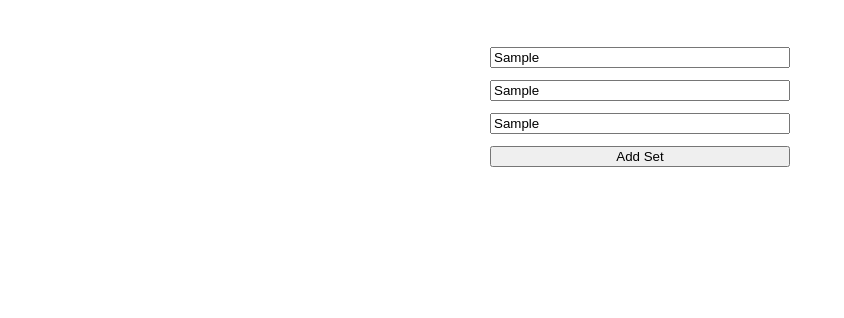
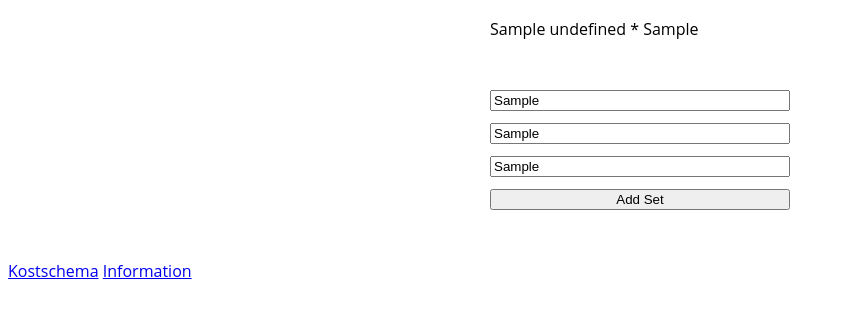
Before and after one commit to kvzivn/setlogger, a plain HTML site: page index.html in a window 1280 px wide. Both pictures are taken after typing "Sample", "Sample", "Sample" into the empty fields and a click on the button "Add Set". Shown: the part 146-464 px from the top of the page, without its empty margins (0-844 px from the left). Drawn offline with Linux system fonts and the light colour scheme.

Commit message:
Uppdaterad

```diff
--- a/index.html
+++ b/index.html
@@ -9,15 +9,18 @@
 </head>
 <body>
     <h1 class="title">Set Logger</h1>
-    <div class="sets"></div>
+    <div class="sets js-sets"></div>
 
     <div class="inputs">
-        <input type="text" id="js-exercise" placeholder="Exercise">
+        <input type="text" class="js-exercise" placeholder="Exercise">
         <input type="text" class="js-sets" placeholder="Set">
         <input type="text" class="js-reps" placeholder="Reps">
         <button class="js-addBtn">Add Set</button>
     </div>
 
+
+    <a href="kostschema.html">Kostschema</a>
+    <a href="info.html">Information</a>
     <script src="script.js"></script>
 </body>
 </html>
--- /dev/null
+++ b/info.html
@@ -0,0 +1,14 @@
+<!DOCTYPE html>
+<html lang="en">
+<head>
+    <meta charset="UTF-8">
+    <meta name="viewport" content="width=<device-width>, initial-scale=1.0">
+    <title>Document</title>
+    <link rel="stylesheet" href="styles.css">
+
+</head>
+<body>
+    <h1 class="title">Information</h1>
+
+</body>
+</html>
--- a/script.js
+++ b/script.js
@@ -1,6 +1,20 @@
-const exerciseInput = document.getElementById("js-exercise");
-const setsInput = document.querySelector(".js-sets");
-const repsInput = document.querySelector(".js-reps");
-const addBtn = document.querySelector(".js-addBtn");
+const exerciseInput = document.querySelector(".js-exercise")
+const setsInput = document.querySelector(".js-sets")
+const repsInput = document.querySelector(".js-reps")
+const addBtn = document.querySelector(".js-addBtn")
+const setsContainer = document.querySelector(".js-sets")
 
-console.log(addBtn);
+addBtn.addEventListener("click", () => {
+    const exercise = exerciseInput.value
+    const sets = setsInput.value
+    const reps = repsInput.value
+
+    const logSetString = `${exercise} ${sets} * ${reps}`
+
+    const logSetDiv = document.createElement("div")
+    const logSetNode = document.createTextNode(logSetString)
+
+    logSetDiv.appendChild(logSetNode)
+
+    setsContainer.appendChild(logSetDiv)
+})
--- a/styles.css
+++ b/styles.css
@@ -16,3 +16,8 @@ body {
     height: 120px;
     justify-content: space-between;
 }
+
+.sets {
+    width: 300px;
+    margin: 20px auto;
+}
```
Also changed, not shown: kostschema.html (added, +13 -0 lines).
